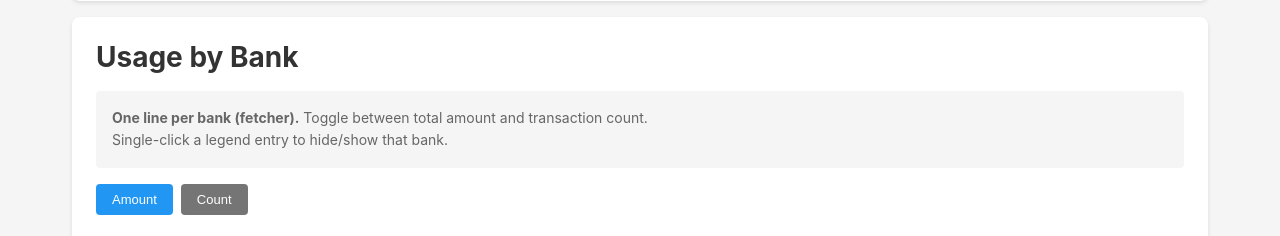
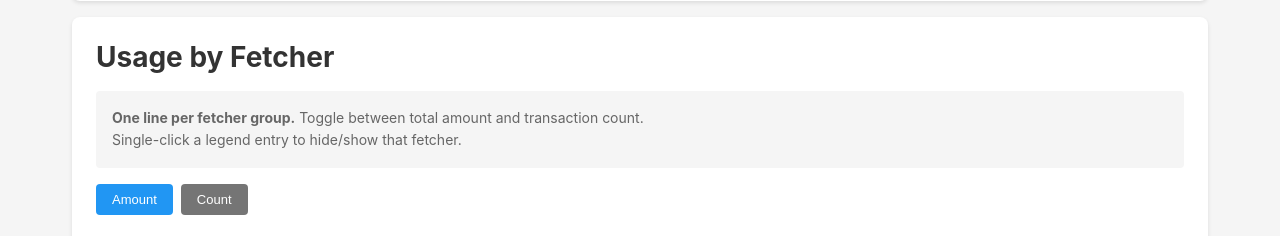
Before and after one commit to lruggieri/spendsense, a Flask app: template presentation/web/templates/trends.html in a window 1280 px wide. Shown: the part 807-1043 px from the top of the page. Run offline with Flask 3, Linux system fonts and the light colour scheme; the template is opened without the code that fills it, so the values that code supplies are empty; parts of the project's set-up code (start-up, migrations or seed data) failed here and were passed over.

Commit message:
feat/fetcher-usage-trend-chart: rename "bank" wording to "fetcher"/"fetcher group"
Co-Authored-By: Claude Opus 4.8 (1M context) <noreply@anthropic.com>

```diff
--- a/presentation/web/templates/trends.html
+++ b/presentation/web/templates/trends.html
@@ -146,13 +146,13 @@
     </div>
 </div>
 
-<!-- Usage by Bank Chart -->
+<!-- Usage by Fetcher Chart -->
 <div class="card">
-    <h2>Usage by Bank</h2>
+    <h2>Usage by Fetcher</h2>
 
     <div class="legend-info">
-        <strong>One line per bank (fetcher).</strong> Toggle between total amount and transaction count.<br>
-        Single-click a legend entry to hide/show that bank.
+        <strong>One line per fetcher group.</strong> Toggle between total amount and transaction count.<br>
+        Single-click a legend entry to hide/show that fetcher.
     </div>
 
     <div class="control-buttons" id="fetcherUsageToggle">
@@ -922,7 +922,7 @@
         categoryButtonsMA.appendChild(btn);
     });
 
-    // ---- Usage by Bank chart ----
+    // ---- Usage by Fetcher chart ----
     const FETCHER_PALETTE = [
         '#36A2EB', '#FF6384', '#FFCE56', '#4BC0C0', '#9966FF',
         '#FF9F40', '#2ECC71', '#E74C3C', '#1ABC9C', '#9B59B6',
```
Also changed, not shown: presentation/web/blueprints/main.py (+5 -5 lines).
